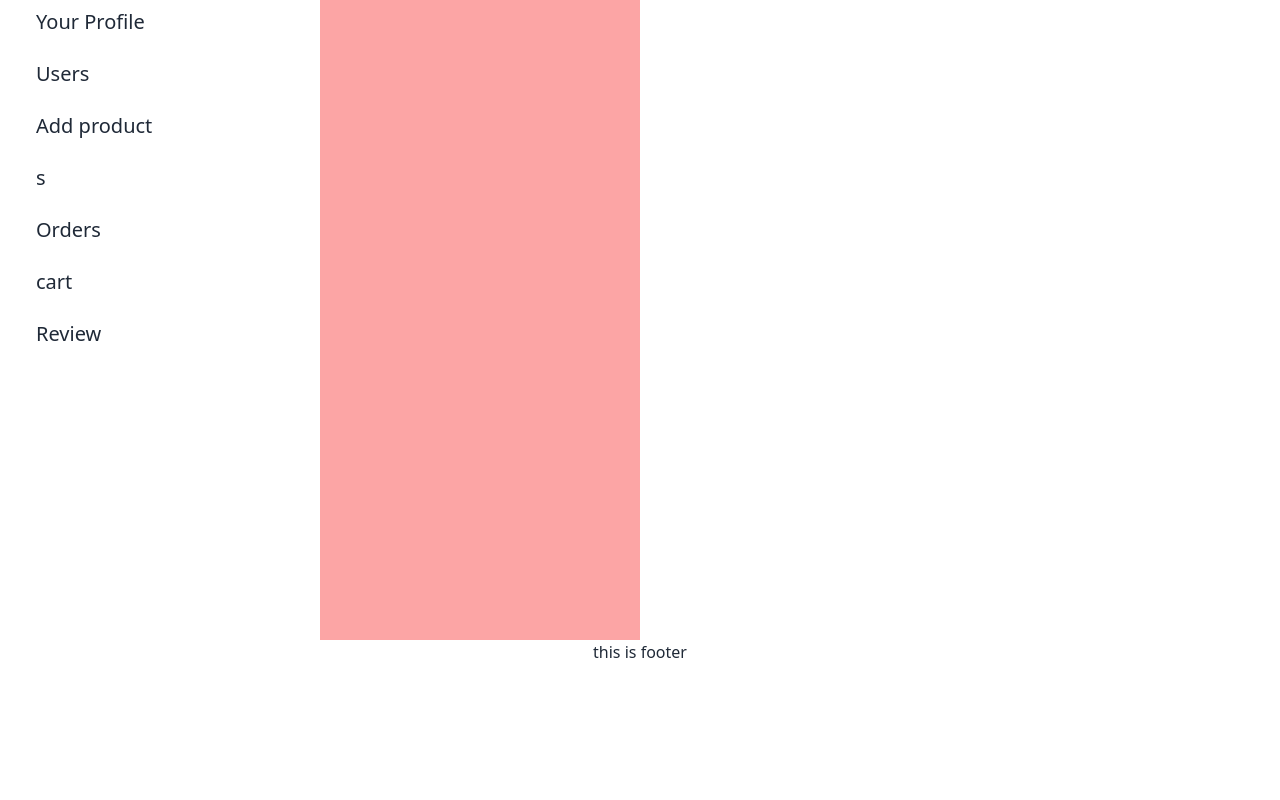
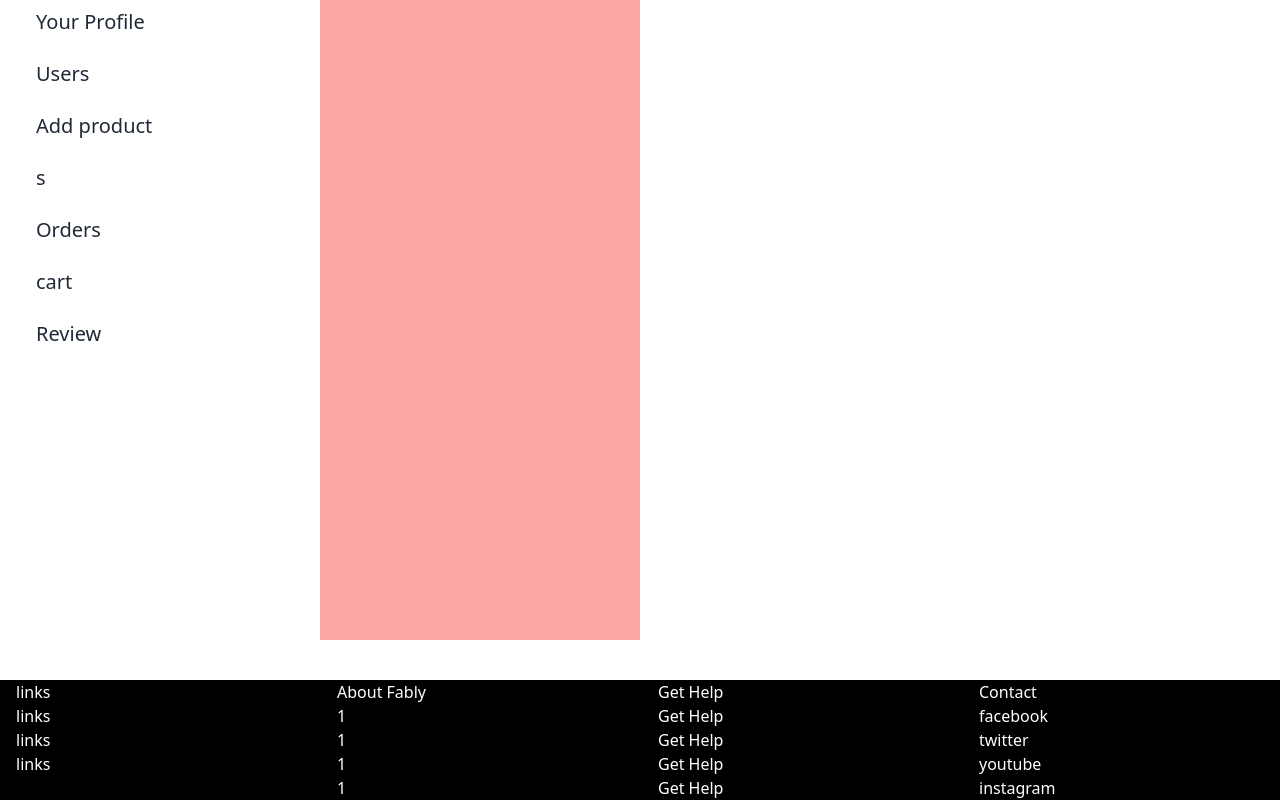
Before and after one commit to abutahar/fably_frontend, a React (Vite) app: page /dashboard in a window 1280 px wide. Shown: the part 240-1040 px from the top of the page. Before the commit the page ends 904 px from the top, so only its background shows below. Built offline with nearby package versions, Linux system fonts and the light colour scheme.

Commit message:
recorrection

```diff
--- a/src/Components/Layouts/HomeLayout.jsx
+++ b/src/Components/Layouts/HomeLayout.jsx
@@ -4,18 +4,22 @@ import Footer from "../Pages/Common/Footer/Footer";
 
 function HomeLayout() {
   return (
-    <div className="max-w-[1400px] min-h-screen mx-auto  flex flex-col">
+    <>
+      <div className="max-w-[1400px] min-h-screen mx-auto  flex flex-col p-4">
         <div className="z-50 fixed flex-1 top-0 right-0 left-0">
           <Header></Header>
         </div>
 
-      <div className=" flex-1 mt-14 ">
+        <div className=" flex-1 mt-20 ">
           <Outlet />
         </div>
-      <div className="mt-auto">
+      </div>
+      <div className="mt-auto bg-black ">
+        <div className="max-w-[1400px] mx-auto">
           <Footer></Footer>
         </div>
       </div>
+    </>
   );
 }
 
--- a/src/Components/Pages/About/About.jsx
+++ b/src/Components/Pages/About/About.jsx
@@ -1,5 +1,3 @@
-import React from "react";
-
 const About = () => {
   return <div>this is about page</div>;
 };
--- a/src/Components/Pages/All_products/AllProducts.jsx
+++ b/src/Components/Pages/All_products/AllProducts.jsx
@@ -1,8 +1,6 @@
-import React from "react";
-
 const AllProducts = () => {
   return (
-    <div>
+    <div className="h-screen bg-slate-500 ">
       <h1>here is all products</h1>
     </div>
   );
--- a/src/Components/Pages/Common/Footer/Footer.jsx
+++ b/src/Components/Pages/Common/Footer/Footer.jsx
@@ -1,7 +1,35 @@
 const Footer = () => {
   return (
-    <div className="text-center">
-      <h1>this is footer</h1>
+    <div className="bg-black text-white">
+      <div className="grid grid-cols-1 md:grid-cols-4 ml-4 mt-10 gap-5">
+        <div>
+          <p>links</p>
+          <p>links</p>
+          <p>links</p>
+          <p>links</p>
+        </div>
+        <div>
+          <p>About Fably</p>
+          <p>1</p>
+          <p>1</p>
+          <p>1</p>
+          <p>1</p>
+        </div>
+        <div>
+          <p>Get Help</p>
+          <p>Get Help</p>
+          <p>Get Help</p>
+          <p>Get Help</p>
+          <p>Get Help</p>
+        </div>
+        <div>
+          <p>Contact</p>
+          <p>facebook</p>
+          <p>twitter</p>
+          <p>youtube</p>
+          <p>instagram</p>
+        </div>
+      </div>
     </div>
   );
 };
--- a/src/Components/Pages/Common/Header/Navbar.jsx
+++ b/src/Components/Pages/Common/Header/Navbar.jsx
@@ -29,7 +29,7 @@ const Navbar = () => {
           <div>
             <Link to="/dashboard">
               <button className="border sm:border-none border-gray-300 btn btn-ghost normal-case text-xl">
-                Profile
+                Join Us
               </button>
             </Link>
           </div>
--- a/src/Components/Pages/Home/Banner.jsx
+++ b/src/Components/Pages/Home/Banner.jsx
@@ -10,7 +10,7 @@ const Banner = () => {
               alt=""
             />
           </div>
-          <div className="m-4 absolute inset-0 md:w-auto md:inset-24 md:h-2/3  md:top-20 bg-black bg-opacity-50  text-white  px-20 pt-8 ">
+          <div className="m-4 absolute inset-0 md:w-auto md:inset-24 md:h-2/3  md:top-20 bg-black bg-opacity-50  text-white px-4 md:px-20 pt-8 ">
             <div className="mb-2  md:mb-2 md:p-10 flex flex-col justify-around md:mt-6">
               <h3 className="text-base sm:text-lg  font-semibold uppercase">
                 For Hoops Culture
--- a/src/Components/Pages/Home/FallStyle.jsx
+++ b/src/Components/Pages/Home/FallStyle.jsx
@@ -1,9 +1,55 @@
-const FallStyle = () => {
+import { Swiper, SwiperSlide } from "swiper/react";
+
+// Import Swiper styles
+import "../../../styles/styles.css";
+
+// import required modules
+import { Pagination } from "swiper/modules";
+import "swiper/css";
+
+const FallStyles = () => {
+  const data = [1, 2, 2, 2, 2, 2, 4];
+  const viewport = window.visualViewport.width;
   return (
-    <div>
-      <h1>Fall style section</h1>
+    <div className=" ml-4">
+      <h1 className="text-2xl mb-6  font-semibold">New Fall Styles</h1>
+      <Swiper
+        slidesPerView={viewport < 500 ? 1.5 : 3}
+        spaceBetween={10}
+        centeredSlides={false}
+        pagination={{
+          clickable: true,
+        }}
+        modules={[Pagination]}
+        className="mySwiper"
+      >
+        {data.map((d) => {
+          return (
+            <SwiperSlide key={d}>
+              <div className=" hover:shadow  items-center justify-between">
+                <div className="relative group ">
+                  <img
+                    src="./banner_shoe.jpg"
+                    alt=""
+                    className="transition-all duration-200  "
+                  />
+                </div>
+                <div className=" items-center justify-center">
+                  <div className="">
+                    <h1 className="font-semibold text-xl">
+                      {d.text || "abcd"}
+                    </h1>
+                    <h2>{d.title || "abcde"}</h2>
+                  </div>
+                  <p>${d.price || "0"}</p>
+                </div>
+              </div>
+            </SwiperSlide>
+          );
+        })}
+      </Swiper>
     </div>
   );
 };
 
-export default FallStyle;
+export default FallStyles;
--- a/src/Routes/Router.jsx
+++ b/src/Routes/Router.jsx
@@ -16,12 +16,12 @@ const router = createBrowserRouter([
         element: <HomePage></HomePage>,
       },
       {
-        path: "about",
+        path: "/about",
         element: <About />,
       },
       {
-        path: "all",
-        element: <AllProducts></AllProducts>,
+        path: "/all",
+        element: <AllProducts />,
       },
     ],
     errorElement: <>some thing went wrong</>,
```
Lines whose indentation alone changed are shown as unchanged.
